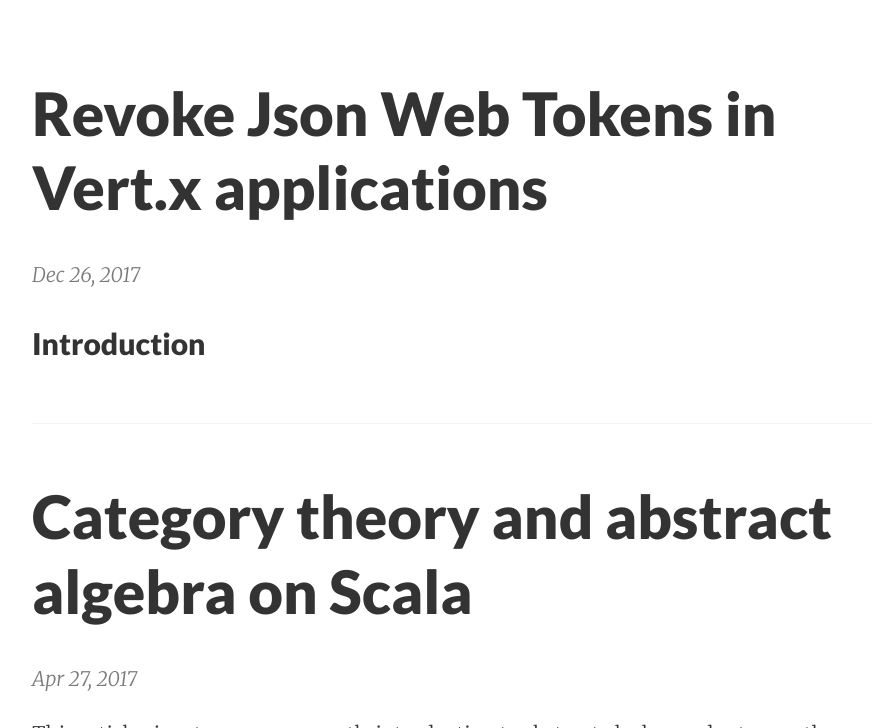
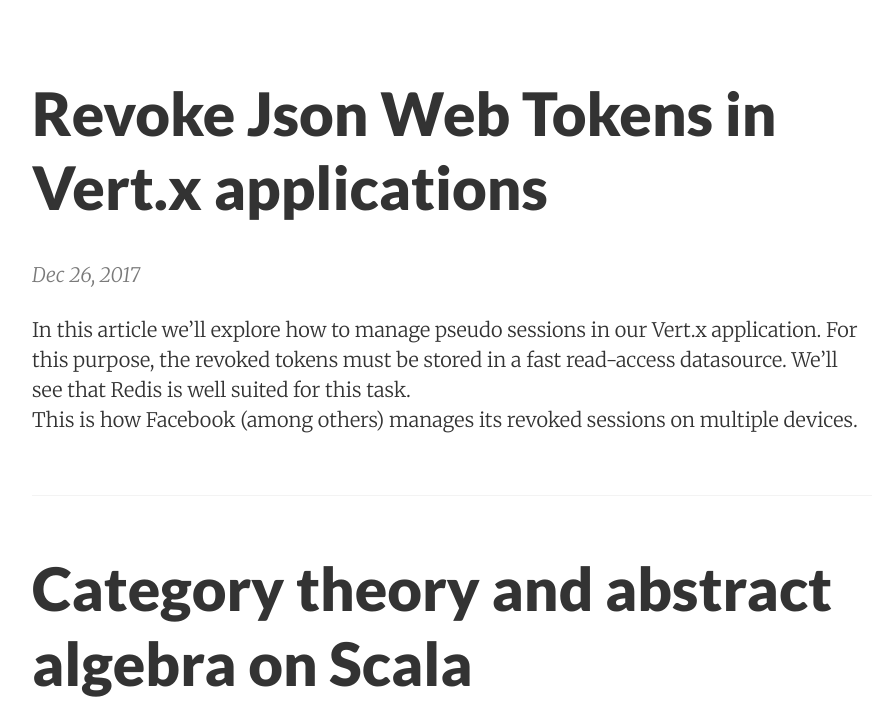
Before and after one commit to nvinuesa/nvinuesa.github.io, a Jekyll site: the page built from index.html, in a window 1280 px wide and 900 px high, cut to the strip 172-900 px from the top of the window. Shown: the whole strip, without its empty margins (188-1076 px from the left). Built offline with Jekyll 4.4.1, drawn with Linux system fonts in a browser that asks for light colours; nearby versions of some CDN libraries; the list of posts is cut into pages by our own code.

Commit message:
Update 2017-12-26-revoke-jwt-vertx.md

```diff
--- a/_posts/2017-12-26-revoke-jwt-vertx.md
+++ b/_posts/2017-12-26-revoke-jwt-vertx.md
@@ -5,6 +5,9 @@
 categories: blog
 ---
 
+In this article we'll explore how to manage pseudo sessions in our Vert.x application. For this purpose, the revoked tokens must be stored in a fast read-access datasource. We'll see that Redis is well suited for this task.
+<br>This is how Facebook (among others) manages its revoked sessions on multiple devices.
+
 ## Introduction
 
 ## Conclusions
```
